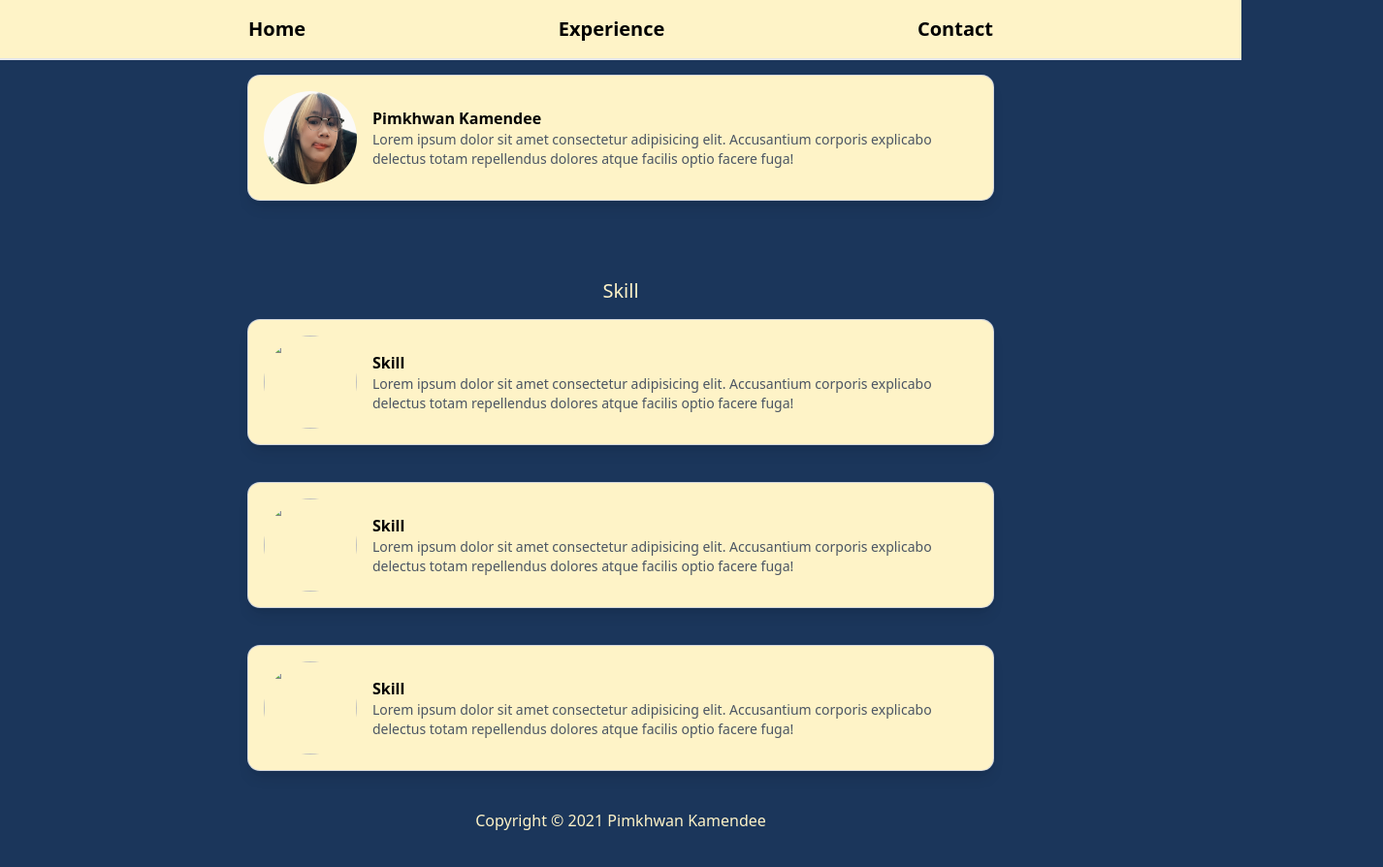
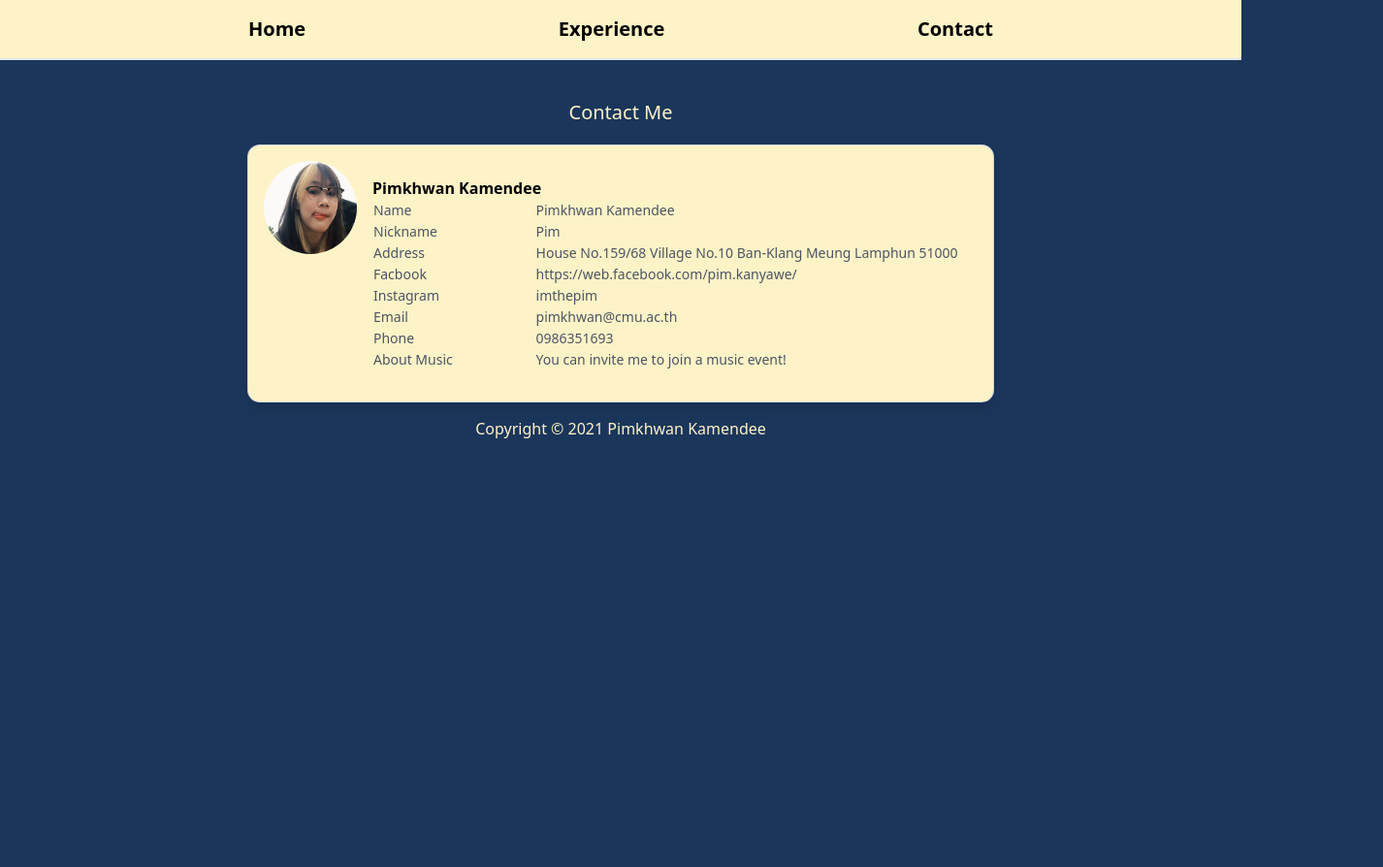
Before and after one commit to cpe-cmu-261207/lab-01-Pimkhwan, a plain HTML site: page Contact.html in a window 1280 px wide. Shown: the whole page at 97% size, 1426 px wide, since content can reach past the window. After the commit the page ends 800 px from the top, so only its background shows below. Drawn offline with nearby package versions, Linux system fonts and the light colour scheme.

Commit message:
almost done!!!!!

```diff
--- a/Contact.html
+++ b/Contact.html
@@ -15,85 +15,73 @@
 	<div class="bg-yellow-100 border-b-2 py-4 mb-4">
 		<!-- navbar -->
 		<div class="bg-yellow-100 flex justify-between max-w-screen-md mx-auto">
-			<a class="font-semibold text-xl w3-bar-item w3-button" href="http://127.0.0.1:5500/Home.html" title="Home" >Home</a>
-			<a class="font-semibold text-xl w3-bar-item w3-button" href="http://127.0.0.1:5500/Experience.html" title="Experience" >Experience</a>
-			<a class="font-semibold text-xl w3-bar-item w3-button" href="http://127.0.0.1:5500/Contact.html" title="Contact" >Contact</a>
+			<a class="font-semibold text-xl w3-bar-item w3-button" href="http://127.0.0.1:5500/Home.html"
+				title="Home">Home</a>
+			<a class="font-semibold text-xl w3-bar-item w3-button" href="http://127.0.0.1:5500/Experience.html"
+				title="Experience">Experience</a>
+			<a class="font-semibold text-xl w3-bar-item w3-button" href="http://127.0.0.1:5500/Contact.html"
+				title="Contact">Contact</a>
+		</div>
+	</div>
+
+	<div>
+		<div>
+			<p class="text-center text-xl text-yellow-100  mt-10">Contact Me</a>
 		</div>
 	</div>
 
 	<!-- posts container -->
 	<div class="space-y-4">
 		<!-- profile -->
-		<div class="bg-yellow-100 max-w-screen-md mx-auto shadow-lg rounded-xl ring-1 ring-gray-300">
+		<div class="bg-yellow-100 max-w-screen-md mx-auto shadow-lg rounded-xl ring-1 ring-gray-300 mt-5">
 			<div class="flex p-4">
 				<img class="w-24 h-24 rounded-full" src="photo/profile.png">
 				<!-- header and description -->
 				<div class="p-4">
 					<p class="font-semibold"> Pimkhwan Kamendee </p>
-					<!--introduce-->
-					<p class="text-sm text-gray-600">
-						Lorem ipsum dolor sit amet consectetur adipisicing elit. Accusantium corporis explicabo delectus
-						totam
-						repellendus dolores atque facilis optio facere fuga!
-					</p>
+					<!--contact-->
+					<table class="text-sm text-gray-600" style="width:200%">
+						<tr>
+							<td>Name</td>
+							<td>Pimkhwan Kamendee</td>
+						</tr>
+						<tr>
+							<td>Nickname</td>
+							<td>Pim</td>
+						</tr>
+						<tr>
+							<td>Address</td>
+							<td>House No.159/68 Village No.10 Ban-Klang Meung Lamphun 51000</td>
+						</tr>
+						<tr>
+							<td>Facbook</td>
+							<td><a href="https://web.facebook.com/pim.kanyawe/" target="_blank">https://web.facebook.com/pim.kanyawe/<a></td>
+						</tr>
+						<tr>
+							<td>Instagram</td>
+							<td>imthepim</td>
+						</tr>
+						<tr>
+							<td>Email</td>
+							<td><a href="pimkhwan@cmu.ac.th" target="_blank">pimkhwan@cmu.ac.th<a></a></td>
+						</tr>
+						<tr>
+							<td>Phone</td>
+							<td>0986351693</td>
+						</tr>
+						<tr>
+							<td>About Music</td>
+							<td>You can invite me to join a music event!</td>
+						</tr>
+					</table>
+
 				</div>
 			</div>
 
 		</div>
-		<!--Skill-->
-	<div>
-		<p class="text-center text-xl text-yellow-100  mt-20">Skill</a>
-    </div>
-	<!--skill1-->
-		<div class="bg-yellow-100 max-w-screen-md mx-auto shadow-lg rounded-xl ring-1 ring-gray-300 mt-10">
-			<div class="flex p-4">
-				<img class="w-24 h-24 rounded-full" src="doge.png">
-				<!-- header and description -->
-				<div class="p-4">
-					<p class="font-semibold"> Skill </p>
-					<p class="text-sm text-gray-600">
-						Lorem ipsum dolor sit amet consectetur adipisicing elit. Accusantium corporis explicabo delectus
-						totam
-						repellendus dolores atque facilis optio facere fuga!
-					</p>
-				</div>
-			</div>
-		</div>
-	</div>
-	<!--skill2-->
-	<div class="bg-yellow-100 max-w-screen-md mx-auto shadow-lg rounded-xl ring-1 ring-gray-300 mt-10">
-		<div class="flex p-4">
-			<img class="w-24 h-24 rounded-full" src="doge.png">
-			<!-- header and description -->
-			<div class="p-4">
-				<p class="font-semibold"> Skill </p>
-				<p class="text-sm text-gray-600">
-					Lorem ipsum dolor sit amet consectetur adipisicing elit. Accusantium corporis explicabo delectus
-					totam
-					repellendus dolores atque facilis optio facere fuga!
-				</p>
-			</div>
-		</div>
-	</div>
-	<!--skill3s-->
-	<div class="bg-yellow-100 max-w-screen-md mx-auto shadow-lg rounded-xl ring-1 ring-gray-300 mt-10">
-		<div class="flex p-4">
-			<img class="w-24 h-24 rounded-full" src="doge.png">
-			<!-- header and description -->
-			<div class="p-4">
-				<p class="font-semibold"> Skill </p>
-				<p class="text-sm text-gray-600">
-					Lorem ipsum dolor sit amet consectetur adipisicing elit. Accusantium corporis explicabo delectus
-					totam
-					repellendus dolores atque facilis optio facere fuga!
-				</p>
-			</div>
-		</div>
-	</div>
-
-	<!-- footer -->
-	<p class="text-center text-yellow-100 mt-10">Copyright © 2021 Pimkhwan Kamendee</p>
-	<p class="mt-20"></p>
+		<!-- footer -->
+		<p class="text-center text-yellow-100 mt-10">Copyright © 2021 Pimkhwan Kamendee</p>
+		<p class="mt-20"></p>
 
 </body>
 
```
Also changed, not shown: Experience.html (+8 -25 lines), Home.html (+2 -2 lines).
